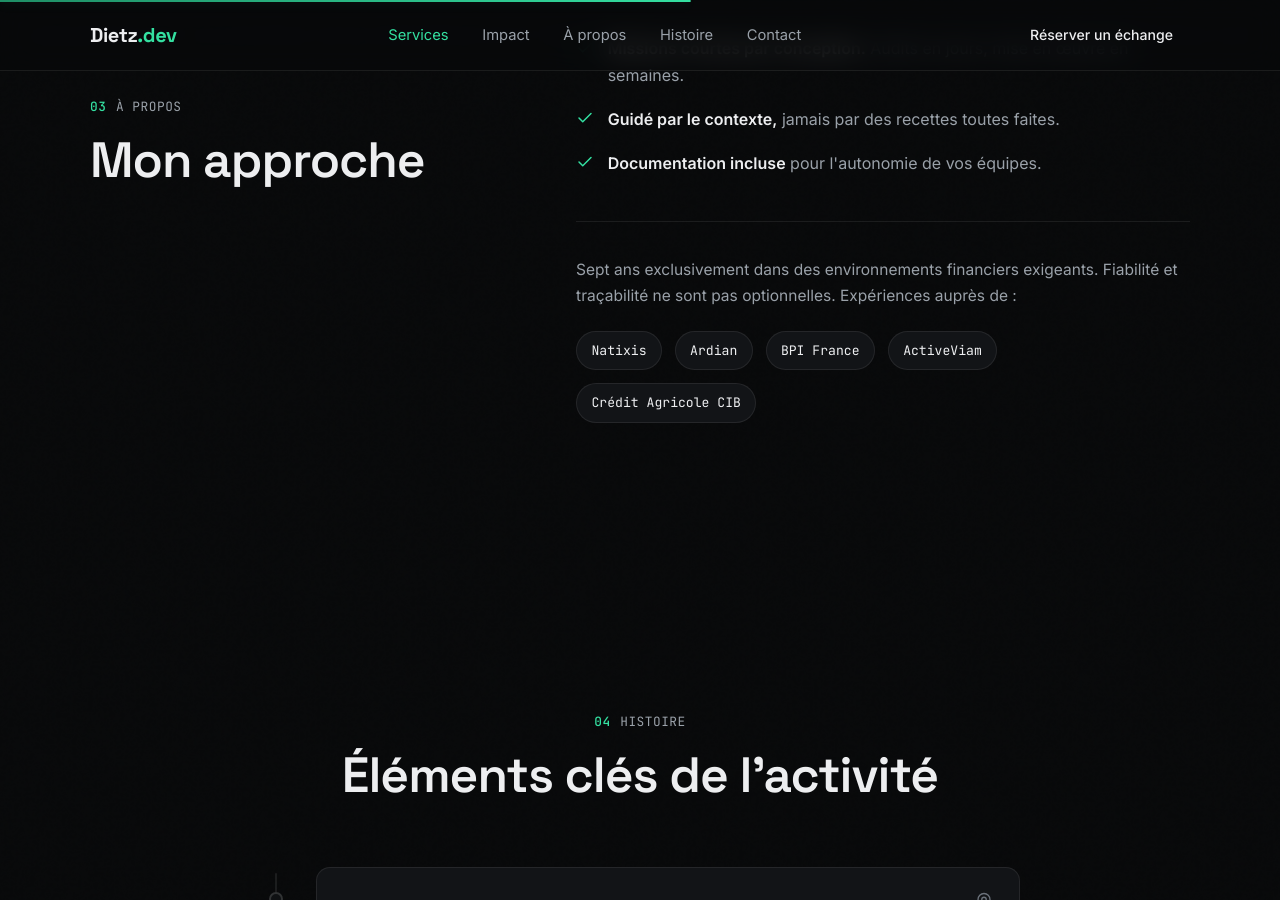
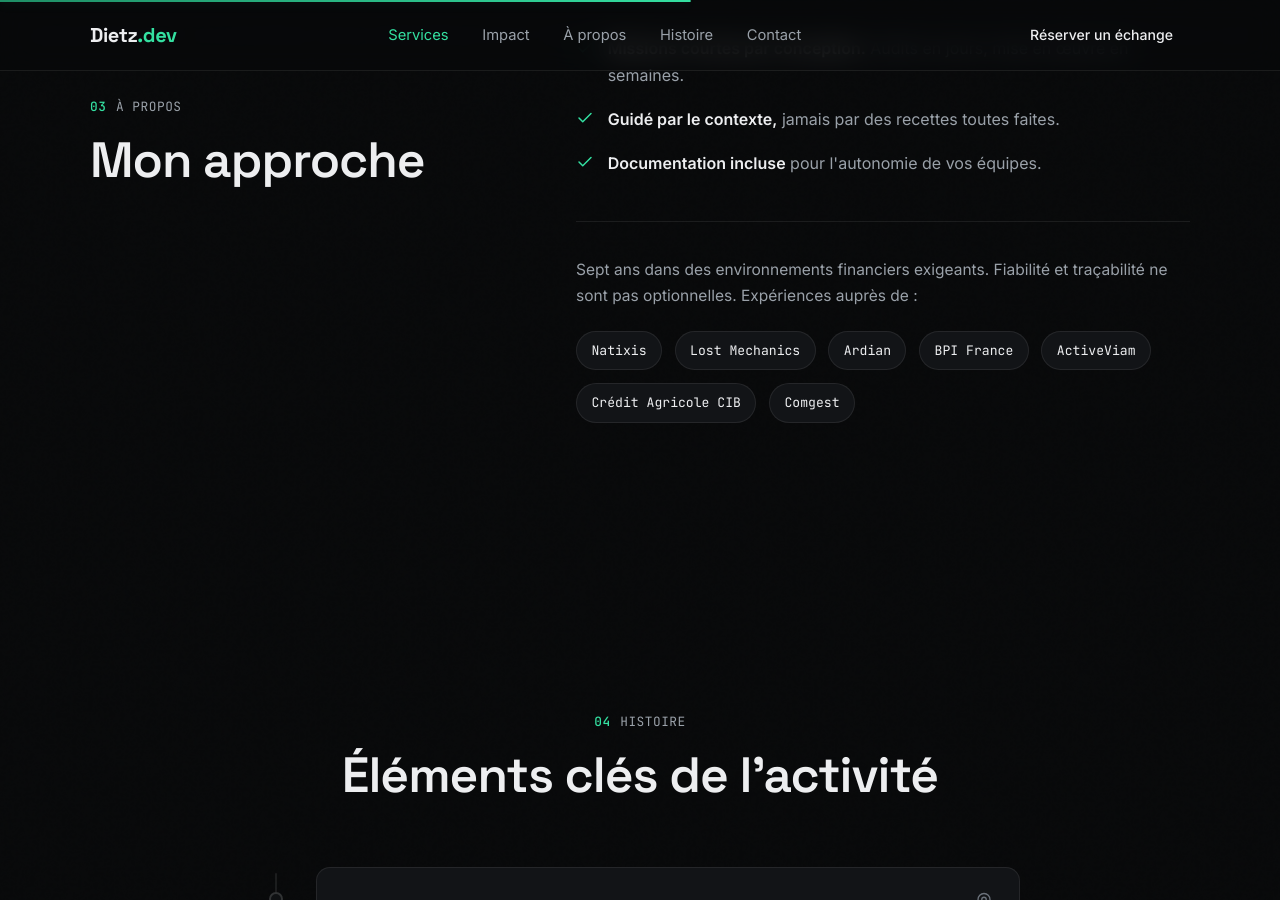
Before and after one commit to Pyrrha/dietz-website, a Jekyll site: the page built from index.md, in a window 1280 px wide and 900 px high, scrolled down 2712 px. Built offline with Jekyll 4.4.1, drawn with Linux system fonts in a browser that asks for light colours.

Commit message:
feat: add experiences

```diff
--- a/_data/about.yml
+++ b/_data/about.yml
@@ -5,11 +5,13 @@ points:
   - "<strong>Guidé par le contexte,</strong> jamais par des recettes toutes faites."
   - "<strong>Documentation incluse</strong> pour l'autonomie de vos équipes."
 
-finance_text: "Sept ans exclusivement dans des environnements financiers exigeants. Fiabilité et traçabilité ne sont pas optionnelles. Expériences auprès de :"
+finance_text: "Sept ans dans des environnements financiers exigeants. Fiabilité et traçabilité ne sont pas optionnelles. Expériences auprès de :"
 
 clients:
   - Natixis
+  - Lost Mechanics
   - Ardian
   - BPI France
   - ActiveViam
   - Crédit Agricole CIB
+  - Comgest
```
